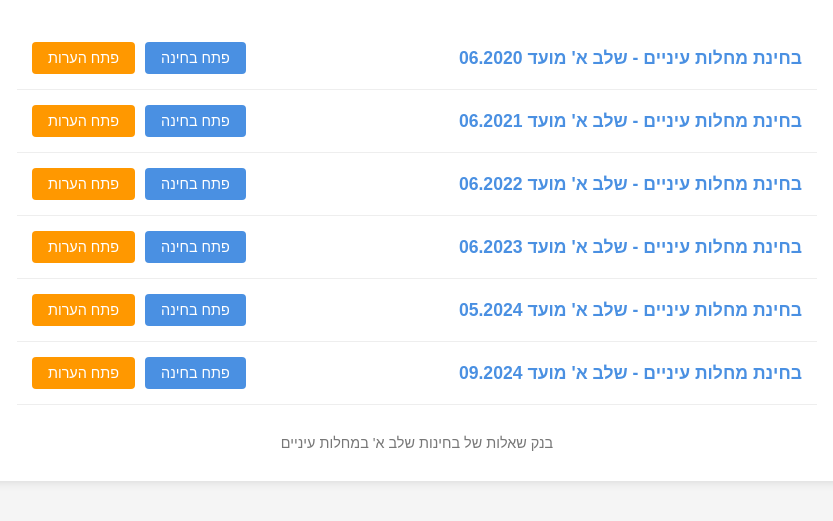
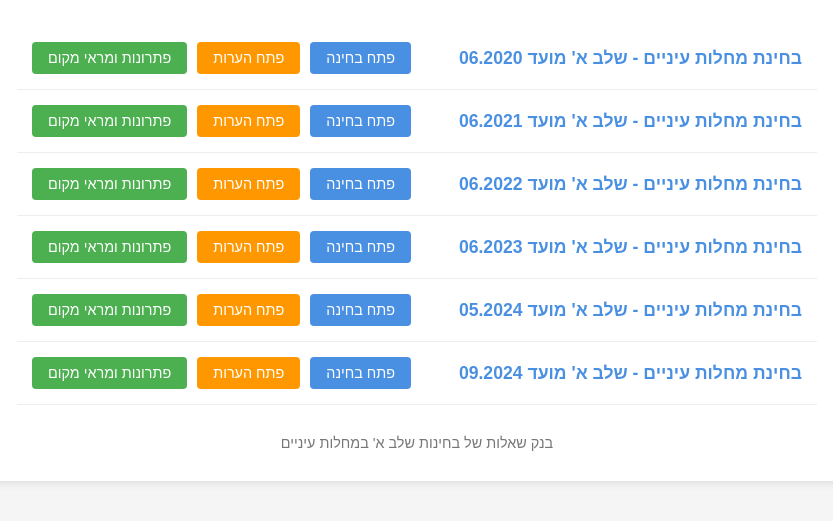
Before and after one commit to israeliuMD/ophthalmology-index, a plain HTML site: page index.html in a window 1280 px wide. Shown: the part 111-632 px from the top of the page, without its empty margins (223-1056 px from the left). Drawn offline with Linux system fonts and the light colour scheme.

Commit message:
Update index.html
added references buttons

```diff
--- a/index.html
+++ b/index.html
@@ -85,6 +85,14 @@
       background-color: #e68a00;
     }
 
+    .reference-button {
+      background-color: #4caf50;
+    }
+
+    .reference-button:hover {
+      background-color: #388e3c;
+    }
+
     footer {
       margin-top: 30px;
       text-align: center;
@@ -116,6 +124,7 @@
         <div class="buttons">
           <a href="https://israeliumd.github.io/06-2020/" class="button">פתח בחינה</a>
           <button onclick="openNotes('06-2020')" class="button notes-button">פתח הערות</button>
+          <a href="06-2020-references.html" class="button reference-button">פתרונות ומראי מקום</a>
         </div>
       </li>
 
@@ -124,6 +133,7 @@
         <div class="buttons">
           <a href="https://israeliumd.github.io/06-2021/" class="button">פתח בחינה</a>
           <button onclick="openNotes('06-2021')" class="button notes-button">פתח הערות</button>
+          <a href="06-2021-references.html" class="button reference-button">פתרונות ומראי מקום</a>
         </div>
       </li>
 
@@ -132,6 +142,7 @@
         <div class="buttons">
           <a href="https://israeliumd.github.io/06-2022/" class="button">פתח בחינה</a>
           <button onclick="openNotes('06-2022')" class="button notes-button">פתח הערות</button>
+          <a href="06-2022-references.html" class="button reference-button">פתרונות ומראי מקום</a>
         </div>
       </li>
 
@@ -140,6 +151,7 @@
         <div class="buttons">
           <a href="https://israeliumd.github.io/06-2023/" class="button">פתח בחינה</a>
           <button onclick="openNotes('06-2023')" class="button notes-button">פתח הערות</button>
+          <a href="06-2023-references.html" class="button reference-button">פתרונות ומראי מקום</a>
         </div>
       </li>
 
@@ -148,6 +160,7 @@
         <div class="buttons">
           <a href="https://israeliumd.github.io/05-2024/" class="button">פתח בחינה</a>
           <button onclick="openNotes('05-2024')" class="button notes-button">פתח הערות</button>
+          <a href="05-2024-references.html" class="button reference-button">פתרונות ומראי מקום</a>
         </div>
       </li>
 
@@ -156,6 +169,7 @@
         <div class="buttons">
           <a href="https://israeliumd.github.io/09-2024/" class="button">פתח בחינה</a>
           <button onclick="openNotes('09-2024')" class="button notes-button">פתח הערות</button>
+          <a href="09-2024-references.html" class="button reference-button">פתרונות ומראי מקום</a>
         </div>
       </li>
     </ul>
```
